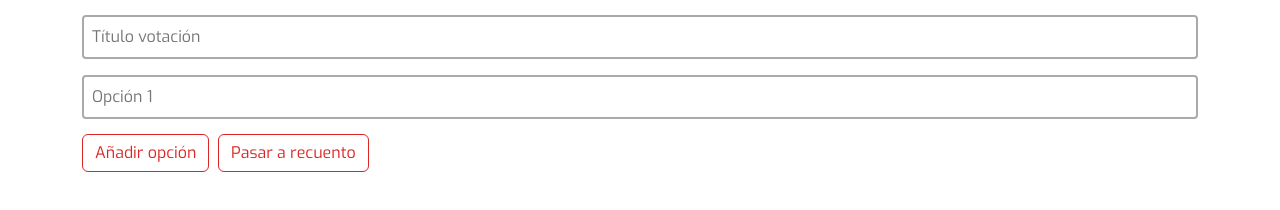
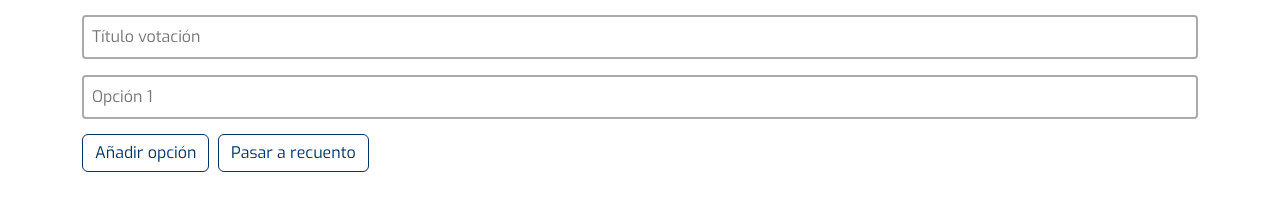
Before and after one commit to DELEEPS-UPO/deleeps.github.io, a plain HTML site: page index.html in a window 1280 px wide. Shown: the part 158-368 px from the top of the page. Drawn offline with nearby package versions, Linux system fonts and the light colour scheme.

Commit message:
Update some.css
Update style css, for change colors

```diff
--- a/css/some.css
+++ b/css/some.css
@@ -1,5 +1,5 @@
 :root {
-    --ritsi-red: #DA2724;
+    --ritsi-red: #003366; /* azul oscuro */
 }
 
 * {
```
